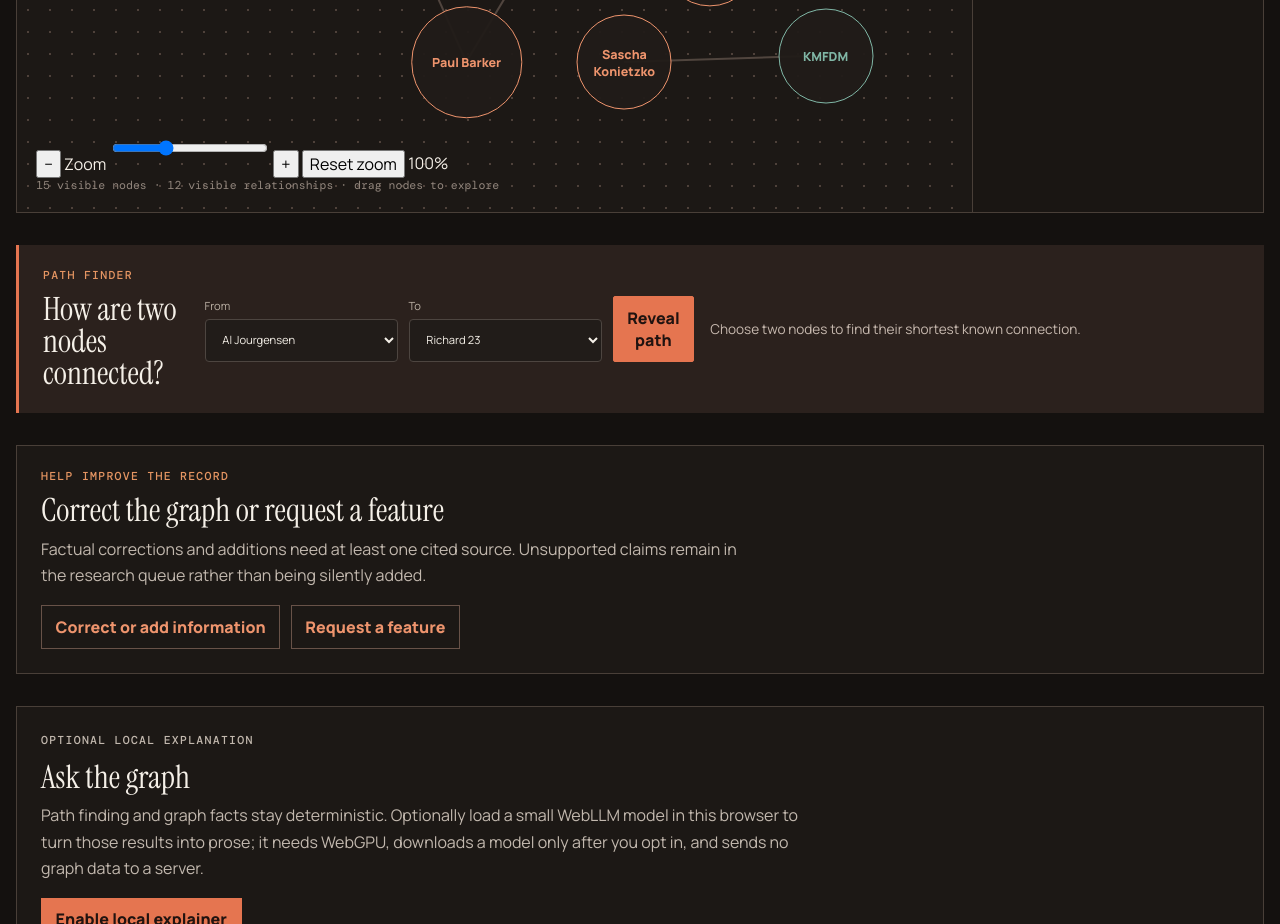
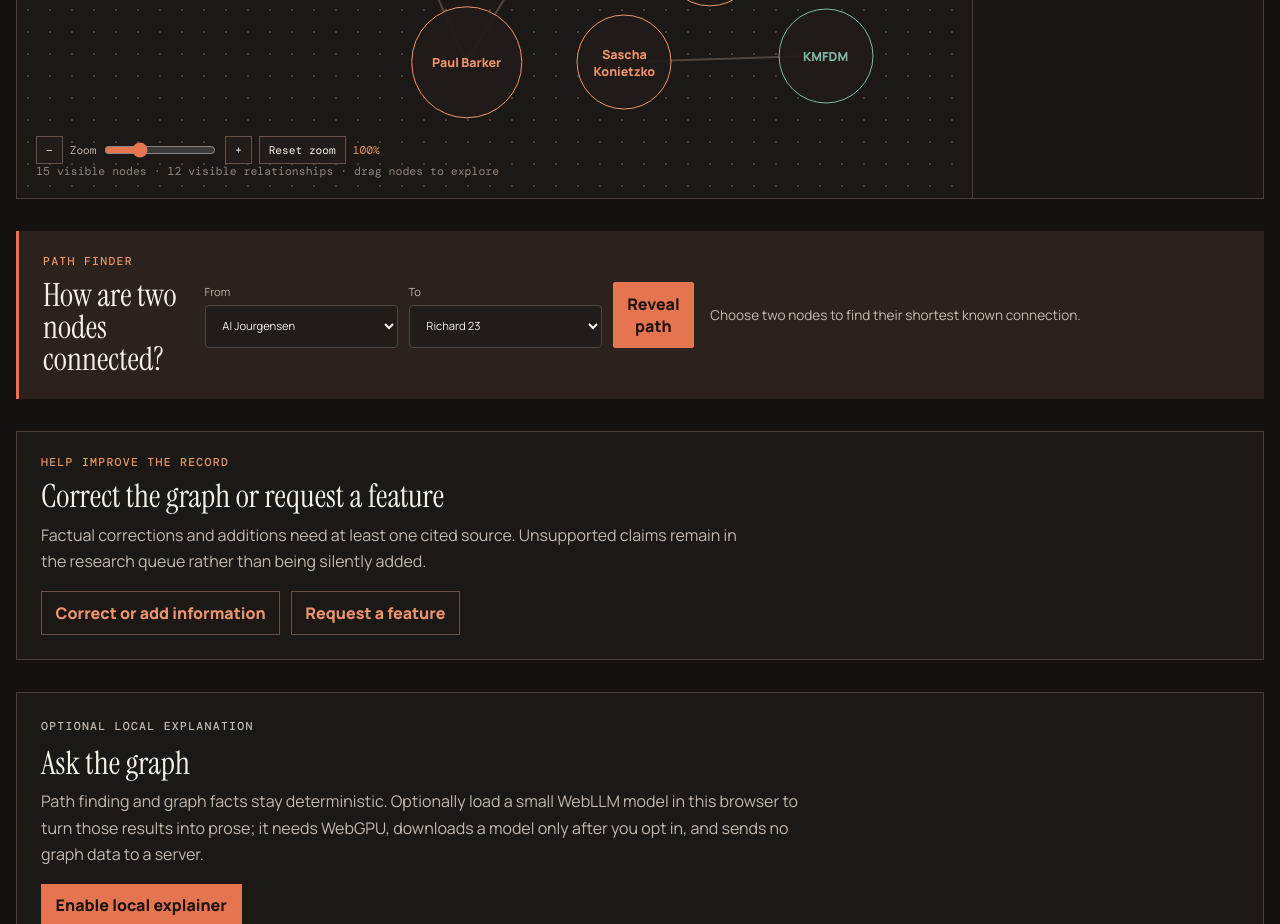
Before and after one commit to dphunct/Knowledge-Graph-of-Industrial-Music, a website built with Vite: page index.html in a window 1280 px wide. Shown: the part 1060-1984 px from the top of the page. Built offline with nearby package versions, Linux system fonts and the light colour scheme; files whose address does not match are found by name.

Commit message:
Add 2D and 3D graph zoom controls

```diff
--- a/src/style.css
+++ b/src/style.css
@@ -56,3 +56,4 @@ h1, h2, h3, p { margin-top: 0; } h1 { font: 400 clamp(3.5rem, 9vw, 7rem)/.8 "Ins
 .year-control { display:grid; width:min(420px, 100%); gap:.4rem; margin:0 0 .35rem; color:#bcb1a5; font-size:.78rem; }.year-control output { color:#ee946d; font-weight:800; }.year-control input { min-height:auto; padding:0; accent-color:#e57550; }.three-canvas { display:block; width:100%; height:100%; cursor:grab; }.three-canvas:active { cursor:grabbing; }
 .local-explainer { margin:2rem 0 0; padding:1.5rem; border:1px solid #493f38; background:#1c1815; }.local-explainer h2 { margin-bottom:.6rem; font:400 2rem/1 "Instrument Serif", serif; }.local-explainer p { max-width:760px; color:#c2b8ae; line-height:1.65; }.local-explainer button { border:1px solid #e57550; background:#e57550; color:#201310; padding:.6rem .85rem; font-weight:800; }.local-explainer form { display:flex; flex-wrap:wrap; gap:.65rem; align-items:end; margin-top:1rem; }.local-explainer label { display:grid; flex:1 1 300px; gap:.35rem; color:#bcb1a5; font-size:.75rem; }.llm-status, .llm-answer { font-size:.8rem; }.llm-answer { border-left:2px solid #685248; padding-left:.8rem; }
 .provenance { color:#a89d92; font-size:.72rem; line-height:1.45; }.provenance a { color:#e59562; }
+.zoom-controls { display:flex; flex-wrap:wrap; align-items:center; gap:.45rem; margin-top:.75rem; color:#bcb1a5; font:.7rem "DM Mono", monospace; }.zoom-controls button { border:1px solid #685248; background:#211c19; color:#f5f0e8; padding:.35rem .55rem; }.zoom-controls button:hover { border-color:#e57550; color:#e59562; }.zoom-controls label { display:flex; align-items:center; gap:.35rem; }.zoom-controls input { min-height:auto; width:7rem; padding:0; accent-color:#e57550; }.zoom-controls output { color:#e59562; min-width:3.3rem; }
```
